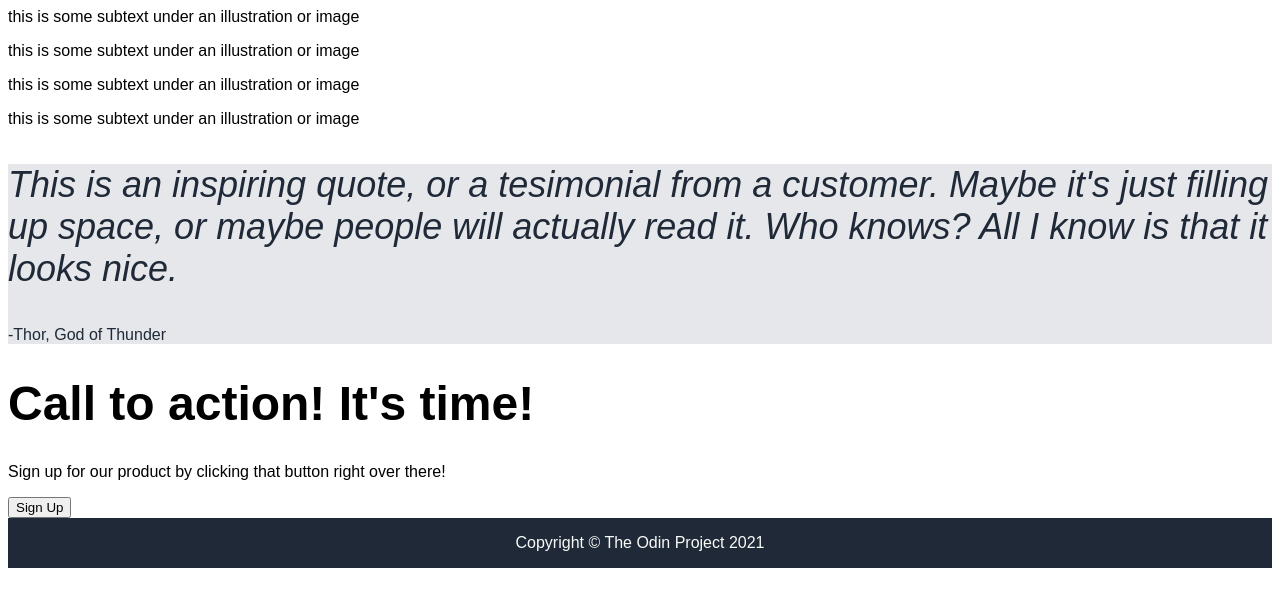
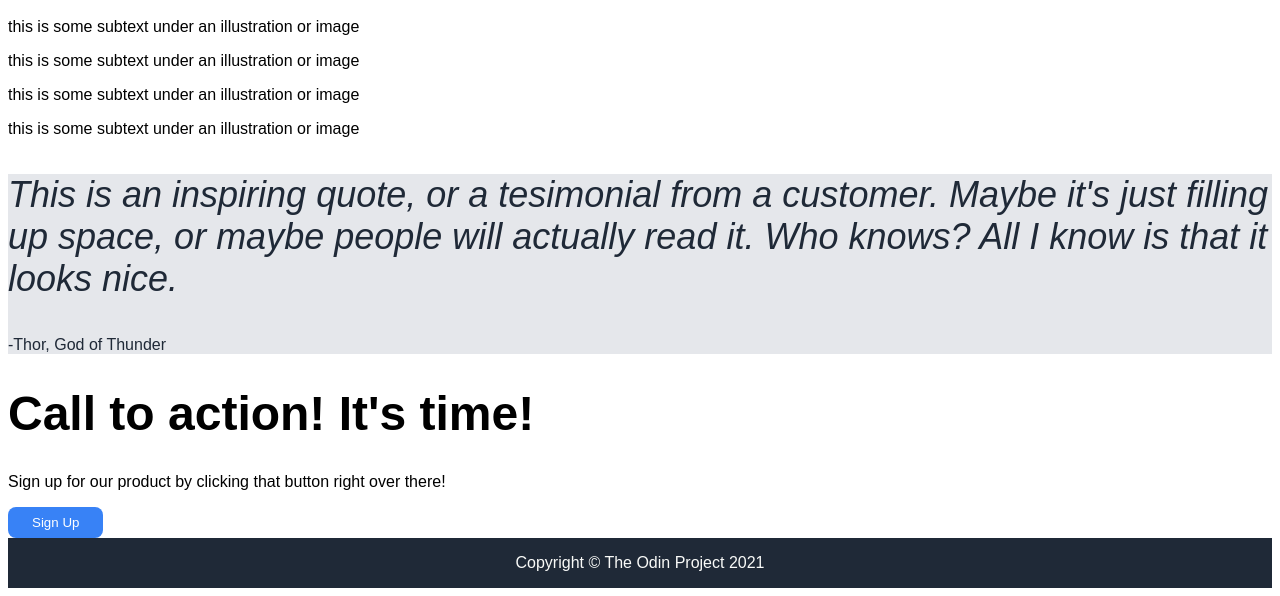
Before and after one commit to imattinger/odin-landing-page, a plain HTML site: page index.html in a window 1280 px wide. Shown: the part 564-1160 px from the top of the page. Drawn offline with Linux system fonts and the light colour scheme.

Commit message:
Style buttons

```diff
--- a/style.css
+++ b/style.css
@@ -77,3 +77,11 @@ h1 {
     font-weight: lighter;
     font-style: italic;
 }
+
+button {
+    background-color: #3882f6;
+    color: white;
+    border: none;
+    border-radius: 8px;
+    padding: 8px 24px;
+}
```
